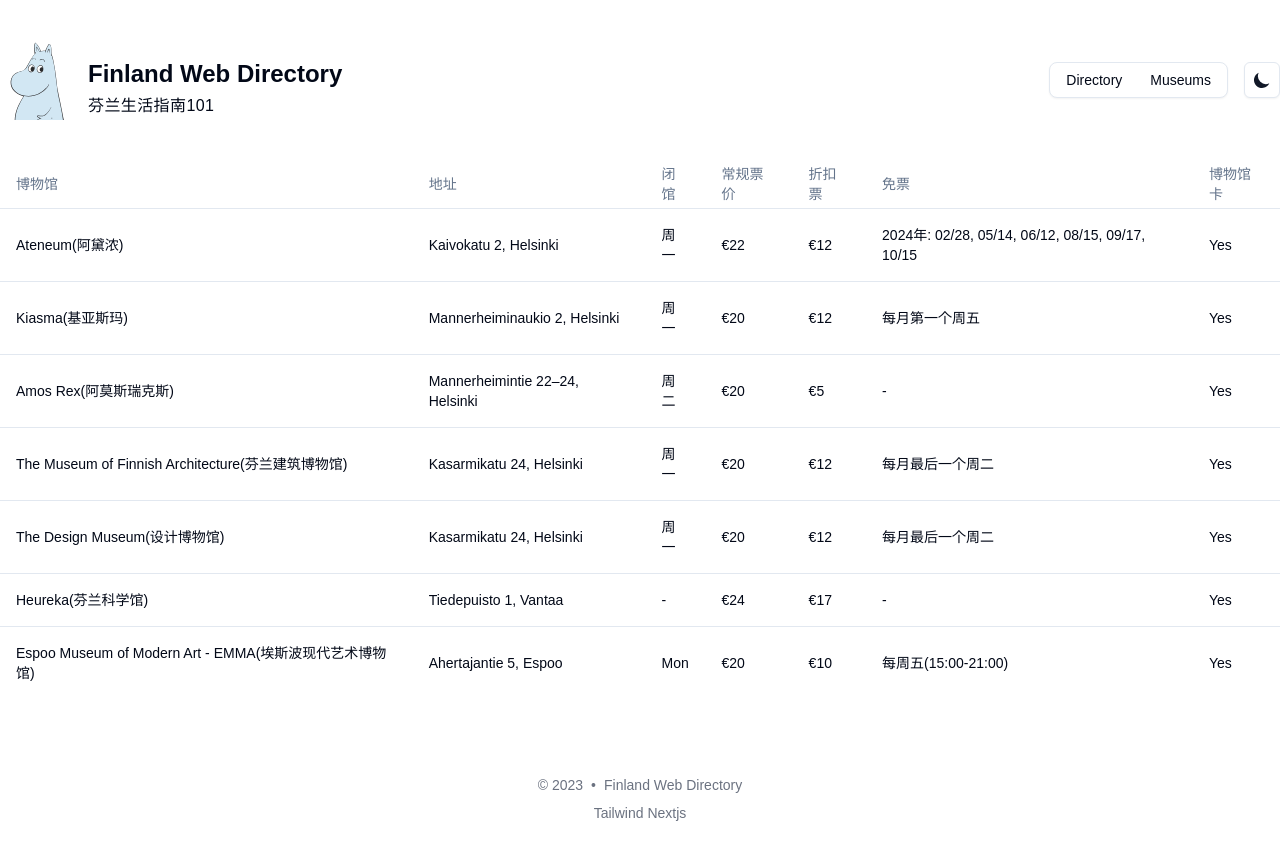
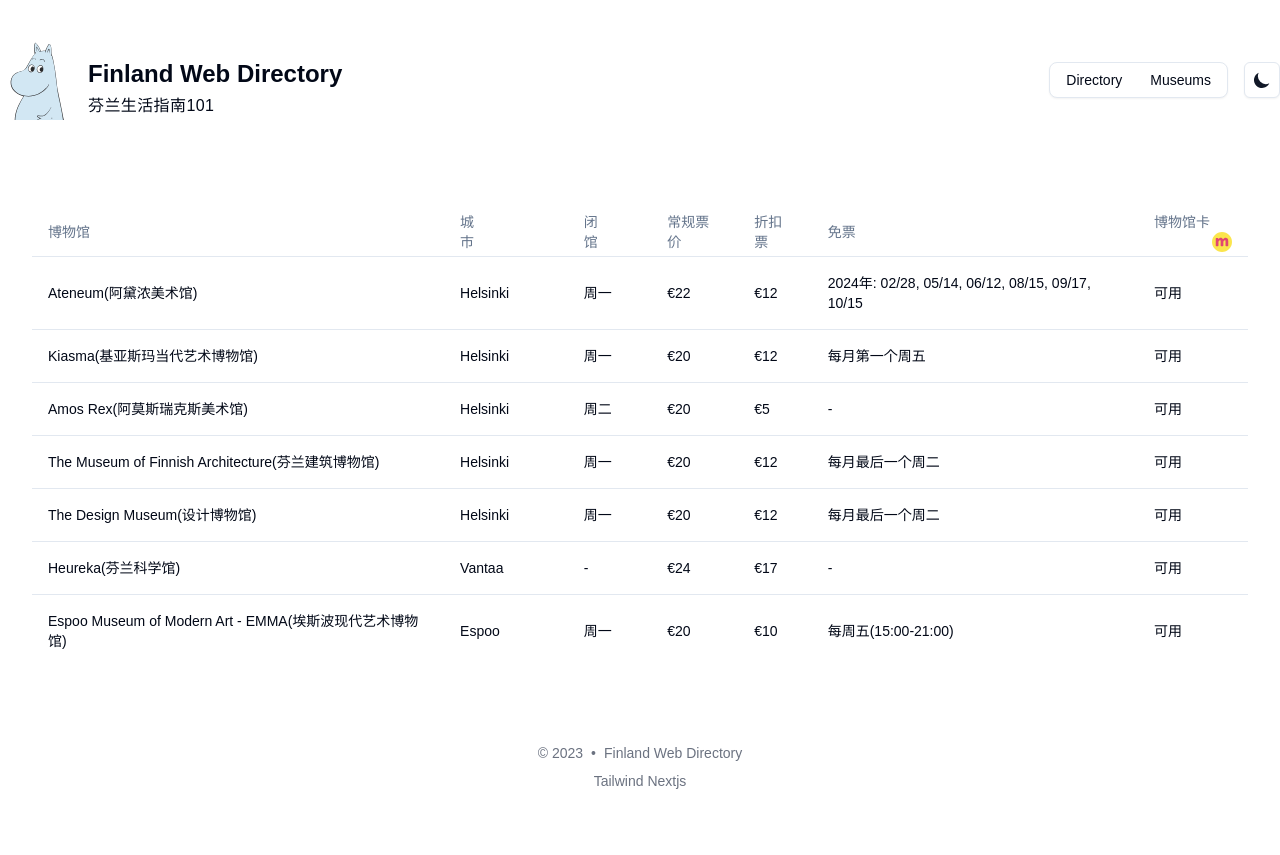
Before and after one commit to fansize/suomi, a Next.js app: page /museum in a window 1280 px wide. After the commit the page ends 823 px from the top, so only its background shows below. Built offline with nearby package versions, Linux system fonts and the light colour scheme; a web font is replaced by a local one.

Commit message:
Add city field to Museum type and update museum data

```diff
--- a/package.json
+++ b/package.json
@@ -31,6 +31,7 @@
     "openai": "^4.16.1",
     "react": "^18",
     "react-dom": "^18",
+    "resend": "^2.1.0",
     "sharp": "^0.33.1",
     "tailwind-merge": "^2.0.0",
     "tailwindcss-animate": "^1.0.7"
--- /dev/null
+++ b/src/app/api/send/route.ts
@@ -0,0 +1,23 @@
+import { EmailTemplate } from "@/components/email-template";
+import { Resend } from "resend";
+
+const resend = new Resend(process.env.RESEND_API_KEY);
+
+export async function POST() {
+  try {
+    const { data, error } = await resend.emails.send({
+      from: "Acme <onboarding@resend.dev>",
+      to: ["langlang1991@gmail.com"],
+      subject: "Hello world",
+      react: EmailTemplate({ firstName: "John" }) as React.ReactElement,
+    });
+
+    if (error) {
+      return Response.json({ error });
+    }
+
+    return Response.json({ data });
+  } catch (error) {
+    return Response.json({ error });
+  }
+}
--- /dev/null
+++ b/src/app/api/sendtest/route.ts
@@ -0,0 +1,9 @@
+import { NextResponse } from "next/server";
+
+export async function GET() {
+  try {
+    return NextResponse.json({ "1": "world" });
+  } catch (error) {
+    return NextResponse.json({ error });
+  }
+}
--- a/src/app/museum/page.tsx
+++ b/src/app/museum/page.tsx
@@ -1,10 +1,12 @@
 import MuseumTable from "@/components/museum-table";
 import { museumsData_cn } from "@/data/museumData";
+import Hero from "@/components/Hero";
 
 export default function Page() {
   return (
-    <div className="mx-auto max-w-7xl">
-      <div className="">
+    <div className="mx-auto max-w-full px-8">
+      {/* <Hero /> */}
+      <div className="mt-12">
         <MuseumTable museums={museumsData_cn} />
       </div>
     </div>
--- /dev/null
+++ b/src/components/Hero.tsx
@@ -0,0 +1,27 @@
+import { ArrowRight } from "lucide-react";
+import { Button } from "@/components/ui/button";
+import { Input } from "@/components/ui/input";
+import Link from "next/link";
+
+export default function Hero() {
+  return (
+    <>
+      <div className="flex flex-col justify-start items-center">
+        {/* <h1 className="text-4xl font-medium text-center max-w-[700px]">
+          Use this template to create your own site
+        </h1> */}
+
+        <div className="flex w-full max-w-sm items-center space-x-2 mb-5">
+          <Input type="email" placeholder="输入邮箱" />
+          <Button type="submit">
+            订阅
+            <ArrowRight className="ml-2 h-4 w-4" />
+          </Button>
+        </div>
+        <div className="flex flex-col justify-center items-center font-medium gap-2 text-lg opacity-80 text-center max-w-[700px]">
+          <h2>及时获取博物馆免费门票信息！</h2>
+        </div>
+      </div>
+    </>
+  );
+}
--- /dev/null
+++ b/src/components/email-template.tsx
@@ -0,0 +1,15 @@
+import * as React from "react";
+
+interface EmailTemplateProps {
+  firstName: string;
+}
+
+export const EmailTemplate: React.FC<Readonly<EmailTemplateProps>> = ({
+  firstName,
+}) => (
+  <div>
+    <h1>Welcome, {firstName}!</h1>
+  </div>
+);
+
+export default EmailTemplate;
--- a/src/components/museum-table.tsx
+++ b/src/components/museum-table.tsx
@@ -8,6 +8,7 @@
   TableRow,
 } from "@/components/ui/table";
 import Link from "next/link";
+import Image from "next/image";
 import { Museum } from "@/lib/types";
 
 export default function MuseumTable({ museums }: { museums: Museum[] }) {
@@ -16,12 +17,26 @@
       <TableHeader>
         <TableRow>
           <TableHead>博物馆</TableHead>
-          <TableHead className="">地址</TableHead>
-          <TableHead>闭馆</TableHead>
-          <TableHead>常规票价</TableHead>
-          <TableHead>折扣票</TableHead>
-          <TableHead>免票</TableHead>
-          <TableHead>博物馆卡</TableHead>
+          <TableHead className="pr-20">城市</TableHead>
+          <TableHead className="pr-10">闭馆</TableHead>
+          <TableHead className="">常规票价</TableHead>
+          <TableHead className="">折扣票</TableHead>
+          <TableHead className="">免票</TableHead>
+          <TableHead>
+            博物馆卡
+            <Link
+              href="https://museot.fi/en.php"
+              target="_blank"
+              className="float-right ml-1"
+            >
+              <Image
+                src="/logos/logo-museot-fi.svg"
+                alt="Museum Card"
+                width={20}
+                height={20}
+              />
+            </Link>
+          </TableHead>
         </TableRow>
       </TableHeader>
       <TableBody>
@@ -30,12 +45,12 @@
             <TableCell>
               <Link href={museum.website}>{museum.name}</Link>
             </TableCell>
-            <TableCell className="">{museum.address}</TableCell>
+            <TableCell>{museum.city}</TableCell>
             <TableCell>{museum.closed}</TableCell>
             <TableCell>{`€${museum.regular_ticket}`}</TableCell>
             <TableCell>{`€${museum.discounted_ticket}`}</TableCell>
             <TableCell>{museum.free_entry}</TableCell>
-            <TableCell>{museum.museum_card ? "Yes" : "No"}</TableCell>
+            <TableCell>{museum.museum_card ? "可用" : "不可用"}</TableCell>
           </TableRow>
         ))}
       </TableBody>
--- /dev/null
+++ b/src/components/send-email.tsx
@@ -0,0 +1,37 @@
+"use client";
+
+import React, { useState } from "react";
+
+const SendEmail = () => {
+  const [email, setEmail] = useState("");
+  const [firstName, setFirstName] = useState("");
+
+  return (
+    <div>
+      <button onClick={callPost}>Send Email</button>
+    </div>
+  );
+};
+
+export default SendEmail;
+
+async function callPost() {
+  const response = await fetch("/api/send", {
+    method: "POST",
+    headers: {
+      "Content-Type": "application/json",
+    },
+    body: JSON.stringify({
+      email: "langlang1991@gmail.com",
+      firstName: "Lang",
+    }),
+  });
+
+  const data = await response.json();
+
+  if (data.error) {
+    console.error(data.error);
+  } else {
+    console.log(data);
+  }
+}
--- a/src/data/museumData.ts
+++ b/src/data/museumData.ts
@@ -12,6 +12,7 @@
     free_entry:
       "Free admission days in 2024: 28.2., 14.5., 12.6., 15.8., 17.9., 15.10.",
     museum_card: true,
+    city: "Helsinki",
   },
   {
     id: 2,
@@ -23,6 +24,7 @@
     discounted_ticket: 12,
     free_entry: "first Friday of the month",
     museum_card: true,
+    city: "Helsinki",
   },
   {
     id: 3,
@@ -34,6 +36,7 @@
     discounted_ticket: 5,
     free_entry: "-",
     museum_card: true,
+    city: "Helsinki",
   },
   {
     id: 4,
@@ -45,6 +48,7 @@
     discounted_ticket: 12,
     free_entry: "every month's last Tuesday",
     museum_card: true,
+    city: "Helsinki",
   },
   {
     id: 5,
@@ -56,6 +60,7 @@
     discounted_ticket: 12,
     free_entry: "every month's last Tuesday",
     museum_card: true,
+    city: "Helsinki",
   },
   {
     id: 6,
@@ -67,6 +72,7 @@
     discounted_ticket: 17,
     free_entry: "-",
     museum_card: true,
+    city: "Vantaa",
   },
   {
     id: 7,
@@ -78,14 +84,16 @@
     discounted_ticket: 10,
     free_entry: "Friday(15-21)",
     museum_card: true,
+    city: "Espoo",
   },
 ];
 
 export const museumsData_cn: Museum[] = [
   {
     id: 1,
-    name: "Ateneum(阿黛浓)",
+    name: "Ateneum(阿黛浓美术馆)",
     address: "Kaivokatu 2, Helsinki",
+    city: "Helsinki",
     website: "https://ateneum.fi/en/",
     closed: "周一",
     regular_ticket: 22,
@@ -95,8 +103,9 @@
   },
   {
     id: 2,
-    name: "Kiasma(基亚斯玛)",
+    name: "Kiasma(基亚斯玛当代艺术博物馆)",
     address: "Mannerheiminaukio 2, Helsinki",
+    city: "Helsinki",
     website: "https://kiasma.fi/en/",
     closed: "周一",
     regular_ticket: 20,
@@ -106,8 +115,9 @@
   },
   {
     id: 3,
-    name: "Amos Rex(阿莫斯瑞克斯)",
+    name: "Amos Rex(阿莫斯瑞克斯美术馆)",
     address: "Mannerheimintie 22–24, Helsinki",
+    city: "Helsinki",
     website: "https://amosrex.fi/en/",
     closed: "周二",
     regular_ticket: 20,
@@ -119,6 +129,7 @@
     id: 4,
     name: "The Museum of Finnish Architecture(芬兰建筑博物馆)",
     address: "Kasarmikatu 24, Helsinki",
+    city: "Helsinki",
     website: "https://www.mfa.fi/en/",
     closed: "周一",
     regular_ticket: 20,
@@ -130,6 +141,7 @@
     id: 5,
     name: "The Design Museum(设计博物馆)",
     address: "Kasarmikatu 24, Helsinki",
+    city: "Helsinki",
     website: "https://www.designmuseum.fi/en/",
     closed: "周一",
     regular_ticket: 20,
@@ -141,6 +153,7 @@
     id: 6,
     name: "Heureka(芬兰科学馆)",
     address: "Tiedepuisto 1, Vantaa",
+    city: "Vantaa",
     website: "https://www.heureka.fi/?lang=en",
     closed: "-",
     regular_ticket: 24,
@@ -152,8 +165,9 @@
     id: 7,
     name: "Espoo Museum of Modern Art - EMMA(埃斯波现代艺术博物馆)",
     address: "Ahertajantie 5, Espoo",
+    city: "Espoo",
     website: "https://emmamuseum.fi/en/",
-    closed: "Mon",
+    closed: "周一",
     regular_ticket: 20,
     discounted_ticket: 10,
     free_entry: "每周五(15:00-21:00)",
--- a/src/lib/types.ts
+++ b/src/lib/types.ts
@@ -10,6 +10,7 @@
 export type Museum = {
   id: number;
   name: string;
+  city: string;
   address: string;
   website: string;
   closed: string;
```
Also changed, not shown: public/logos/logo-museot-fi.svg (added), src/app/api/speech/route.ts (renamed from src/api/speech.ts), 1 other file (tests, documents, lock files or other folders).
